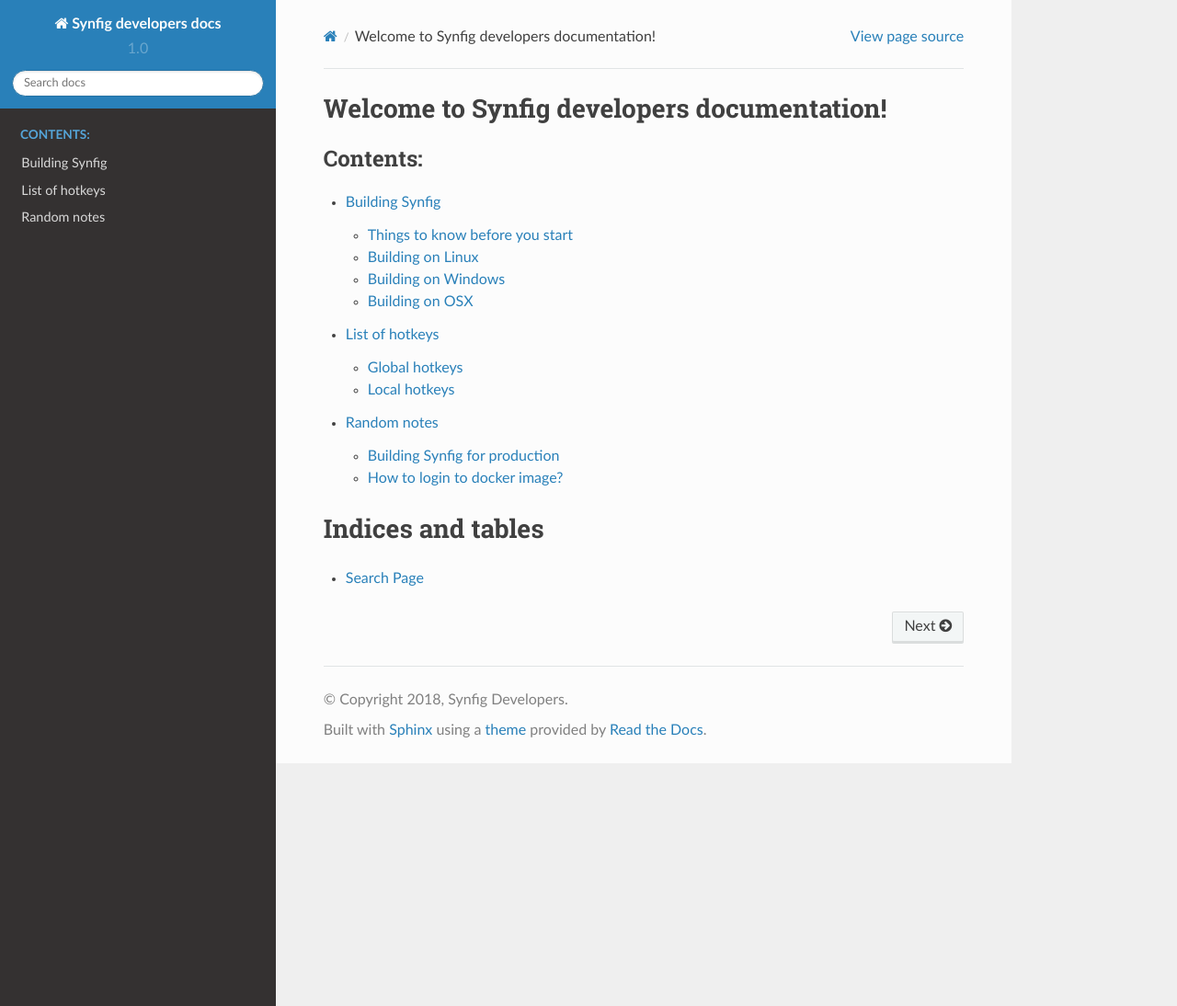
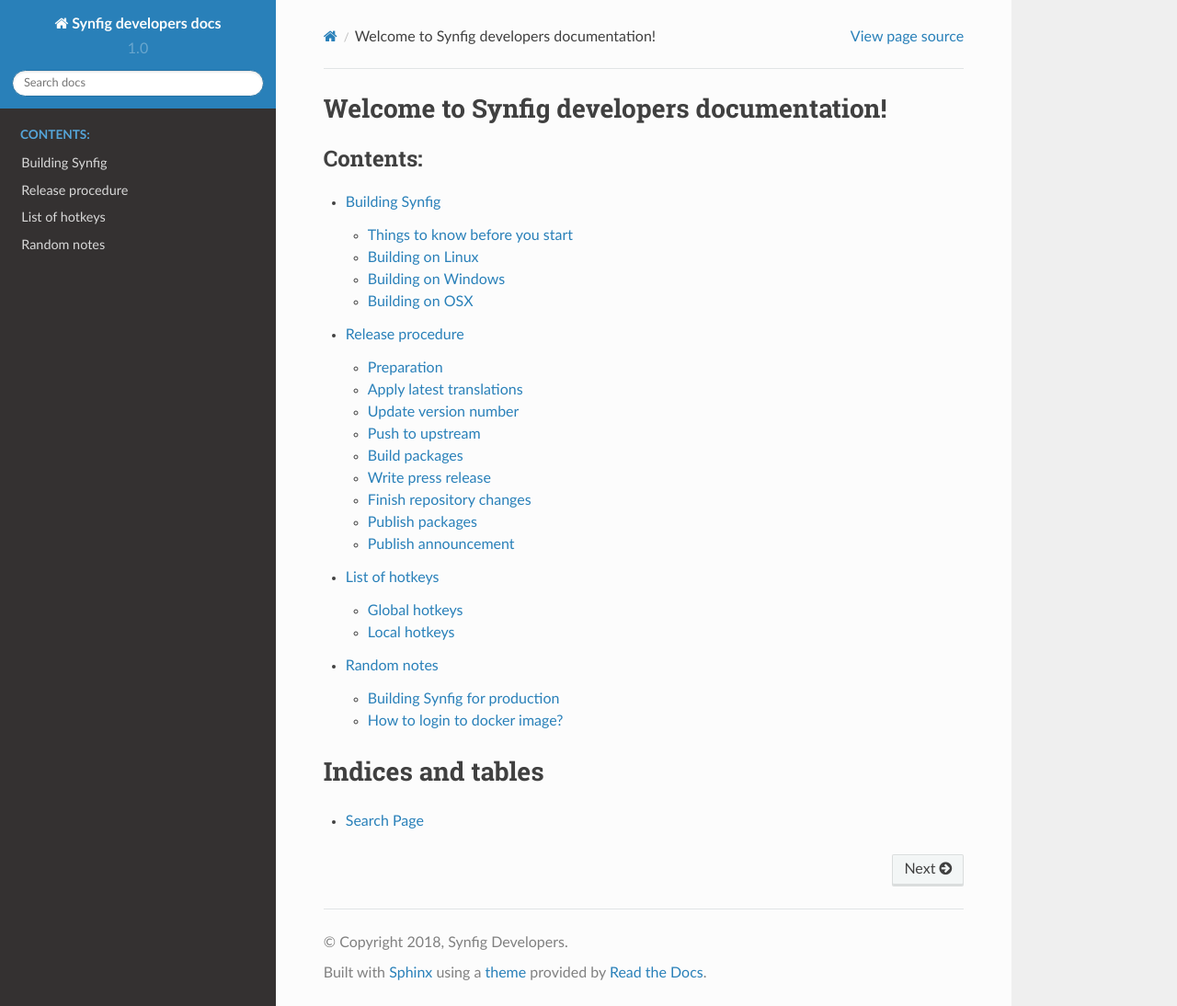
Before and after one commit to synfig/synfig-docs-dev, a Sphinx documentation site: the page built from docs/index.rst, in a window 1280 px wide and 1094 px high. Shown: the whole window at 92% size. Built offline with Sphinx 7.4.7 and the Read the Docs theme 2.0.0, drawn with Linux system fonts in a browser that asks for light colours; some of the changed lines change nothing that is shown.

Commit message:
Release procedure

```diff
--- /dev/null
+++ b/docs/common/release.rst
@@ -0,0 +1,100 @@
+Release procedure
+=================
+
+Preparation
+~~~~~~~~~~~
+
+All release procedures are done from "testing" branch. So, switch to "testing" branch first and then set it to the last commit you want to release from.
+
+Before you start procedure, you have to make sure that current content of "testing" branch compiles fine on all supported platforms - Windows, Linux and OSX. If everything is alright, tthen proceed with the steps below.
+
+Apply latest translations
+~~~~~~~~~~~~~~~~~~~~~~~~~
+
+#. Install transifex-client ('dnf install transifex-client' on Fedora)
+#. Run 'bash ./autobuild/transifex-pull-translations.sh'
+#. Fix lines marked as "TODO" in synfig-studio/src/languages.inc.c (if any)
+#. Update and push translation template to transifex 'bash ./autobuild/transifex-push-template.sh'
+#. Commit changes.
+
+Update version number
+~~~~~~~~~~~~~~~~~~~~~
+
+From the root dir of synfig repository:
+
+.. code:: bash
+
+    $ ./release-bump.sh <VERSION_NUMBER>
+
+i.e.:
+
+.. code:: bash
+
+    $ ./release-bump.sh 1.3.10
+
+Changes are committed automatically.
+
+Push to upstream
+~~~~~~~~~~~~~~~~
+
+.. code:: bash
+
+    $ git push upstream testing
+
+
+Build packages
+~~~~~~~~~~~~~~
+
+#. Build source tarballs - './autobuild/synfigstudio-release.sh'
+#. Build OSX package and upload to deploy server.
+#. Wait when build bot will finish building packages for Linux and Windows.
+
+Write press release
+~~~~~~~~~~~~~~~~~~~
+
+Carefully examine commits history and write press release.
+
+Example - https://www.synfig.org/2018/06/25/synfig-studio-1-3-9-released/
+
+Finish repository changes
+~~~~~~~~~~~~~~~~~~~~~~~~~
+
+Add tag:
+
+.. code:: bash
+
+    $ git tag v1.3.10
+    $ git push --tags upstream
+
+(Optionally) merge into master branch:
+
+.. code:: bash
+    $ git checkout master
+    $ git merge testing
+    # git push upstream
+
+
+
+Publish packages
+~~~~~~~~~~~~~~~~~
+
+Login to deploy server and upload packages to
+
+* GitHub
+* FossHub
+* SourceForge
+
+Update Paddle products.
+
+Publish announcement
+~~~~~~~~~~~~~~~~~~~~
+
+* Publish press release
+* Patreon
+* Notify subscribers via email newsletter
+* VK
+* Udemy
+  * Announcement
+  * Update required version in description/video/link (if needed)
+* Indiegogo
+* LWN.net
--- a/docs/index.rst
+++ b/docs/index.rst
@@ -11,6 +11,7 @@
    :caption: Contents:
 
    common/building
+   common/release
    common/hotkeys
    common/random
 
```
